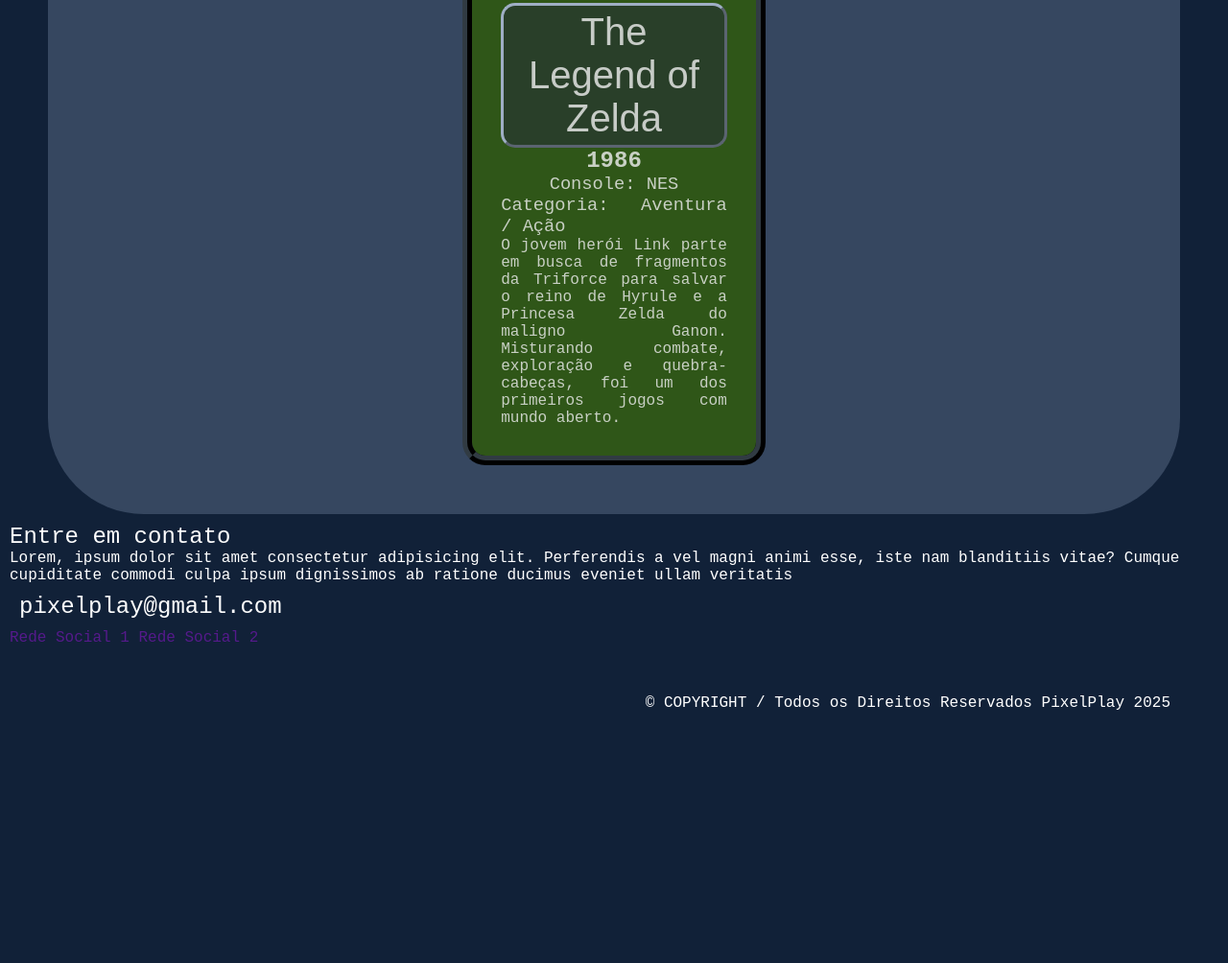
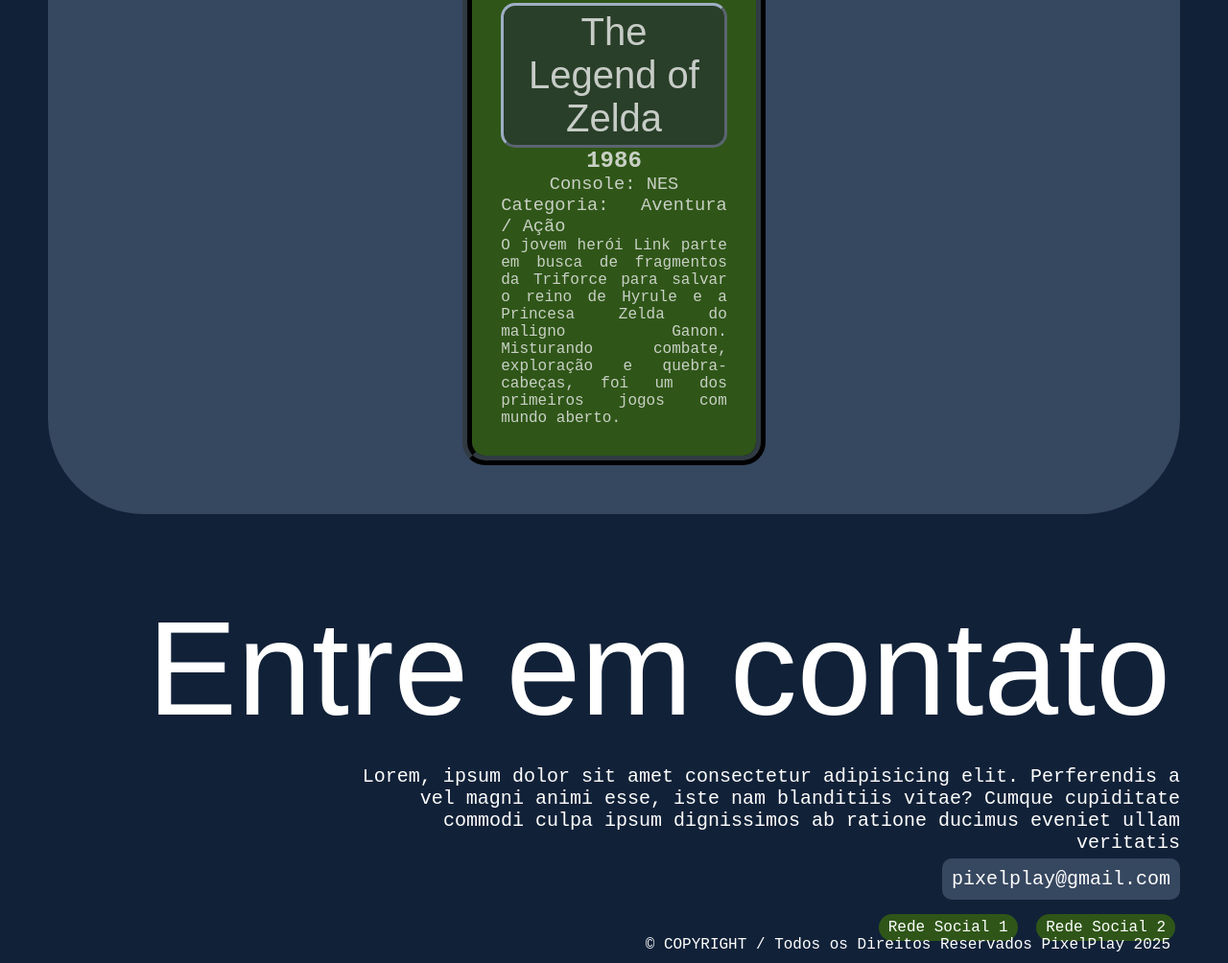
Before and after one commit to elem3d/projeto2CPDI, a plain HTML site: page index.html in a window 1280 px wide. Shown: the part 3524-4528 px from the top of the page at 96% size. Before the commit the page ends 4276 px from the top, so only its background shows below. Drawn offline with Linux system fonts and the light colour scheme; a web font is replaced by a local one.

Commit message:
Refactor contato.css for improved layout and styles

```diff
--- a/assets/style/contato.css
+++ b/assets/style/contato.css
@@ -1,27 +1,47 @@
 #Contato{
+   padding: 50px;
+   margin-bottom: 30px;
+}
+.contato{
+    height: 300px;
+    display: flex;
+    flex: 1;
+    justify-content: start;
+    align-items: end;
+    flex-direction: column;
+}
+
+.contato h1{
+    margin-top: 20px;
+    margin-bottom: 10px;
     padding: 10px;
-   margin-bottom: 30px;
-
+    font-family: var(--fontePrimaria);
+    font-size: var(--fonteTitulo);
 }
-.contatoh1{
-   font-size: 250%;
-}
-.contatoparagrafo{
-  flex: 1;
-  display: flex;
-  justify-content: start;
-   flex-direction: column;
-   justify-content: flex-start;
-   font-size: 190%;
+.contato p{
+    margin-left: 300px;
+    font-size: var(--fonteParagrafo);
+    text-align: right;
 }
 .email{
+    margin-top: 5px;
     padding: 10px;
     font-size: 150%;
+    border-radius: 10px;
+    background-color: var(--corFundo2);
 }
-.contatolink a{
+.links{
+    margin: 20px;
+    margin-right: 0px;
+    align-items: end;
+}
+.contatolink {
+    margin: 5px;
+    width: 200px;
     color: #ffff;
     background-color: #2F5618;
     border-radius: 30px;
     padding: 5px 10px;
     border: 2px #808080;
+    align-content: center;
 }
```
Lines whose indentation alone changed are shown as unchanged.
